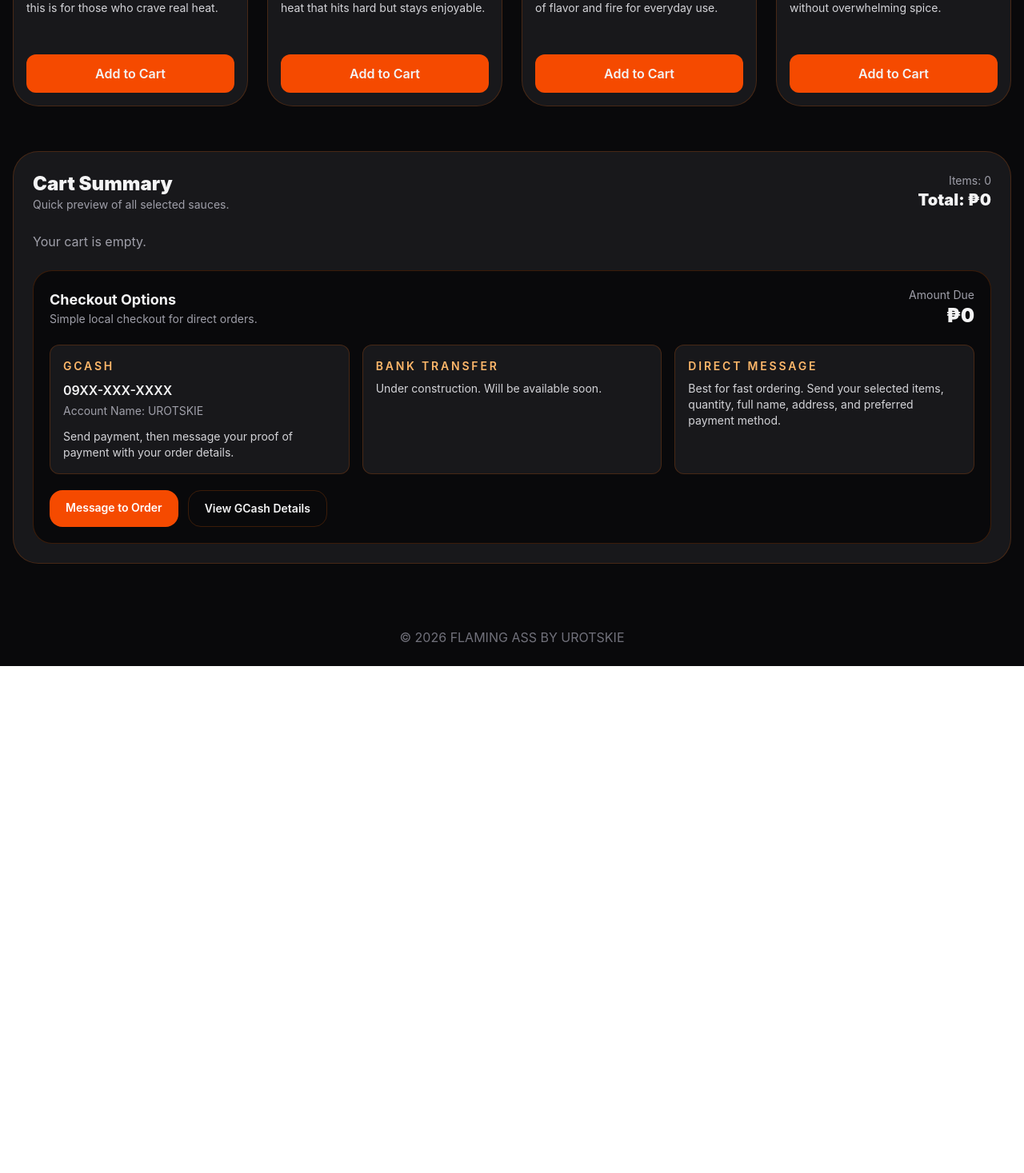
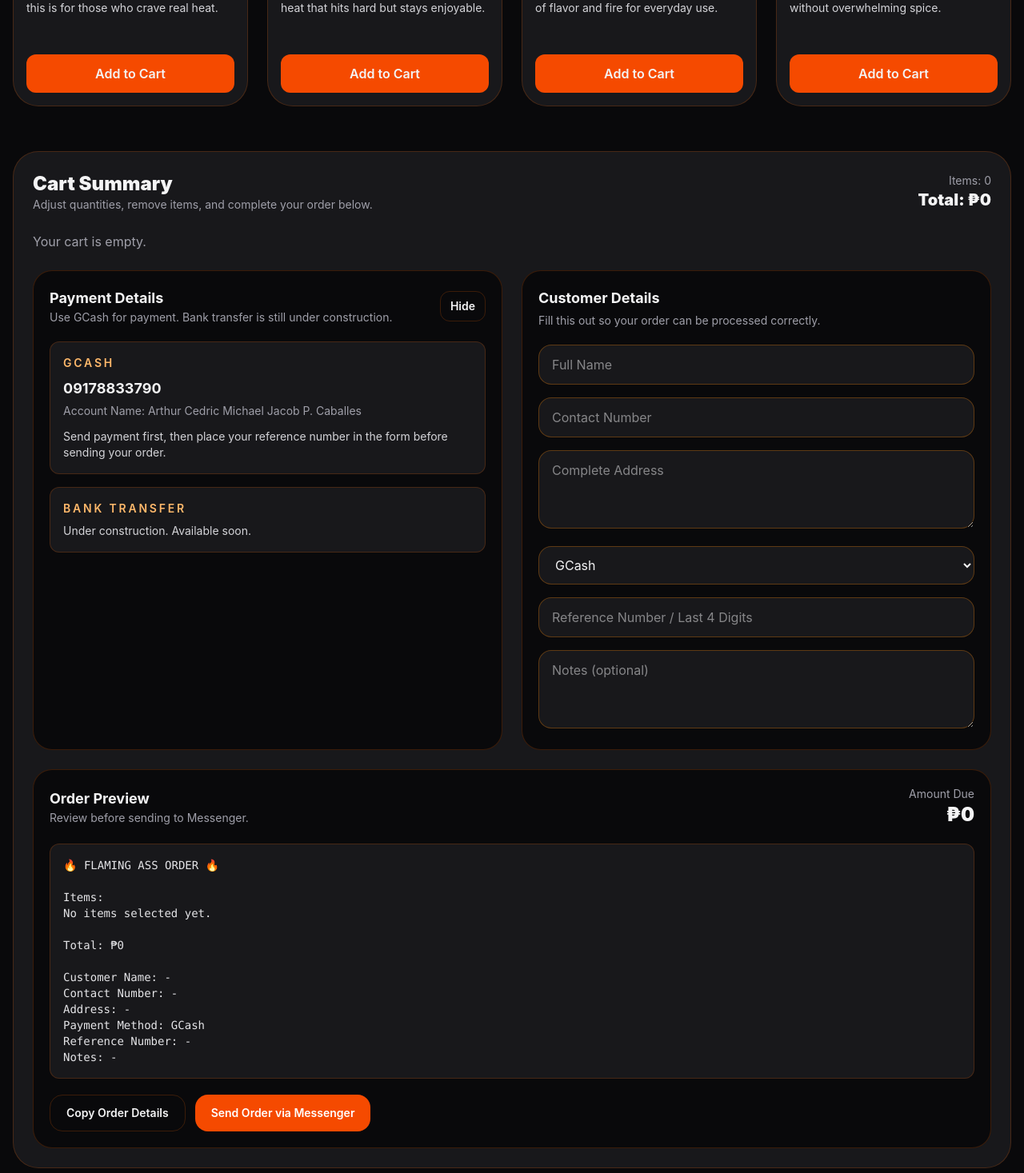
Before and after one commit to urotskie/flaming-ass-website, a React (Vite) app: page / in a window 1280 px wide. Shown: the part 1330-2797 px from the top of the page at 80% size. Before the commit the page ends 2163 px from the top, so only its background shows below. Built offline with nearby package versions, Linux system fonts and the light colour scheme.

Commit message:
add cart controls and checkout section

```diff
--- a/src/App.jsx
+++ b/src/App.jsx
@@ -1,9 +1,21 @@
-import { useState } from "react";
+import { useMemo, useState } from "react";
 import logo from "./assets/logo.png";
 import banner from "./assets/banner.png";
 
 export default function SmallBusinessEcommerceWebsite() {
   const [cartItems, setCartItems] = useState([]);
+  const [customerName, setCustomerName] = useState("");
+  const [contactNumber, setContactNumber] = useState("");
+  const [address, setAddress] = useState("");
+  const [paymentMethod, setPaymentMethod] = useState("GCash");
+  const [referenceNumber, setReferenceNumber] = useState("");
+  const [notes, setNotes] = useState("");
+  const [showPaymentDetails, setShowPaymentDetails] = useState(true);
+
+  const gcashNumber = "09178833790";
+  const gcashName = "Arthur Cedric Michael Jacob P. Caballes";
+  const messengerLink =
+    "https://business.facebook.com/latest/inbox/messenger?asset_id=1096704086852722";
 
   const products = [
     {
@@ -51,13 +63,11 @@ export default function SmallBusinessEcommerceWebsite() {
   const addToCart = (product) => {
     setCartItems((current) => {
       const existing = current.find((item) => item.id === product.id);
-
       if (existing) {
         return current.map((item) =>
           item.id === product.id ? { ...item, quantity: item.quantity + 1 } : item
         );
       }
-
       return [...current, { ...product, quantity: 1 }];
     });
   };
@@ -84,29 +94,79 @@ export default function SmallBusinessEcommerceWebsite() {
     setCartItems((current) => current.filter((item) => item.id !== productId));
   };
 
-  const totalCartItems = cartItems.reduce((sum, item) => sum + item.quantity, 0);
-  const totalCartPrice = cartItems.reduce(
-    (sum, item) => sum + item.price * item.quantity,
-    0
+  const totalCartItems = useMemo(
+    () => cartItems.reduce((sum, item) => sum + item.quantity, 0),
+    [cartItems]
   );
+
+  const totalCartPrice = useMemo(
+    () => cartItems.reduce((sum, item) => sum + item.price * item.quantity, 0),
+    [cartItems]
+  );
+
+  const orderSummary = useMemo(() => {
+    if (cartItems.length === 0) return "No items selected yet.";
+
+    return cartItems
+      .map(
+        (item) =>
+          `${item.quantity}x ${item.name} - ₱${item.price * item.quantity}`
+      )
+      .join("\n");
+  }, [cartItems]);
+
+  const orderMessage = useMemo(() => {
+    return `🔥 FLAMING ASS ORDER 🔥\n\nItems:\n${orderSummary}\n\nTotal: ₱${totalCartPrice}\n\nCustomer Name: ${customerName || "-"}\nContact Number: ${contactNumber || "-"}\nAddress: ${address || "-"}\nPayment Method: ${paymentMethod}\nReference Number: ${referenceNumber || "-"}\nNotes: ${notes || "-"}`;
+  }, [
+    orderSummary,
+    totalCartPrice,
+    customerName,
+    contactNumber,
+    address,
+    paymentMethod,
+    referenceNumber,
+    notes,
+  ]);
+
+  const copyOrderMessage = async () => {
+    try {
+      await navigator.clipboard.writeText(orderMessage);
+      alert("Order details copied. You can now paste it in Messenger.");
+    } catch (error) {
+      alert("Copy failed. Please copy the message manually from the preview.");
+    }
+  };
+
+  const handleMessengerCheckout = () => {
+    if (cartItems.length === 0) {
+      alert("Your cart is empty.");
+      return;
+    }
+
+    if (!customerName || !contactNumber || !address) {
+      alert("Please fill in your name, contact number, and address first.");
+      return;
+    }
+
+    const encodedMessage = encodeURIComponent(orderMessage);
+    window.open(`${messengerLink}&text=${encodedMessage}`, "_blank");
+  };
 
   return (
     <div className="min-h-screen bg-zinc-950 text-zinc-100">
       <header className="sticky top-0 z-50 border-b border-orange-500/20 bg-zinc-950/90 backdrop-blur">
-        <div className="mx-auto flex max-w-7xl items-center justify-between px-4 py-4 sm:px-6 lg:px-8 gap-4">
-          <div>
+        <div className="mx-auto flex max-w-7xl items-center justify-between gap-4 px-4 py-4 sm:px-6 lg:px-8">
           <div className="flex items-center gap-3">
             <img
               src={logo}
               alt="Flaming Ass logo"
-                className="h-12 w-12 rounded-full object-cover border border-orange-500/30"
+              className="h-12 w-12 rounded-full border border-orange-500/30 object-cover"
             />
             <div>
               <h1 className="text-xl font-black tracking-tight sm:text-2xl">
                 FLAMING ASS
               </h1>
               <p className="text-xs text-zinc-400 sm:text-sm">BY UROTSKIE</p>
-              </div>
             </div>
           </div>
 
@@ -144,7 +204,7 @@ export default function SmallBusinessEcommerceWebsite() {
             </div>
 
             <div className="relative">
-              <div className="rounded-[2rem] border border-orange-500/20 bg-zinc-900 p-4 shadow-2xl relative overflow-hidden">
+              <div className="relative overflow-hidden rounded-[2rem] border border-orange-500/20 bg-zinc-900 p-4 shadow-2xl">
                 <img
                   src={banner}
                   alt="Hot sauce"
@@ -153,7 +213,7 @@ export default function SmallBusinessEcommerceWebsite() {
                 <img
                   src={logo}
                   alt="watermark"
-                  className="absolute right-5 bottom-5 w-24 opacity-20"
+                  className="absolute bottom-5 right-5 w-24 opacity-20"
                 />
               </div>
             </div>
@@ -182,7 +242,7 @@ export default function SmallBusinessEcommerceWebsite() {
                   <img
                     src={product.image}
                     alt={product.name}
-                    className="h-64 w-full object-cover rounded-xl"
+                    className="h-64 w-full rounded-xl object-cover"
                   />
 
                   <div className="mt-3 flex items-start justify-between gap-3">
@@ -190,14 +250,14 @@ export default function SmallBusinessEcommerceWebsite() {
                     <p className="text-lg font-black">₱{product.price}</p>
                   </div>
 
-                  <h4 className="mt-2 font-bold text-xl leading-tight">{product.name}</h4>
-                  <p className="text-sm text-zinc-300 mt-3 min-h-[112px]">
+                  <h4 className="mt-2 text-xl font-bold leading-tight">{product.name}</h4>
+                  <p className="mt-3 min-h-[112px] text-sm text-zinc-300">
                     {product.description}
                   </p>
 
                   <button
                     onClick={() => addToCart(product)}
-                    className="mt-4 w-full bg-orange-600 py-3 rounded-xl font-semibold transition hover:opacity-90"
+                    className="mt-4 w-full rounded-xl bg-orange-600 py-3 font-semibold transition hover:opacity-90"
                   >
                     {inCart ? `Add More (${inCart.quantity})` : "Add to Cart"}
                   </button>
@@ -213,7 +273,7 @@ export default function SmallBusinessEcommerceWebsite() {
               <div>
                 <h4 className="text-2xl font-black">Cart Summary</h4>
                 <p className="text-sm text-zinc-400">
-                  Quick preview of all selected sauces.
+                  Adjust quantities, remove items, and complete your order below.
                 </p>
               </div>
               <div className="text-left sm:text-right">
@@ -274,12 +334,108 @@ export default function SmallBusinessEcommerceWebsite() {
               )}
             </div>
 
+            <div className="mt-6 grid gap-6 lg:grid-cols-[1fr_1fr]">
+              <div className="rounded-[1.5rem] border border-orange-500/20 bg-zinc-950 p-5">
+                <div className="flex items-center justify-between gap-3">
+                  <div>
+                    <h5 className="text-lg font-bold">Payment Details</h5>
+                    <p className="text-sm text-zinc-400">
+                      Use GCash for payment. Bank transfer is still under construction.
+                    </p>
+                  </div>
+                  <button
+                    onClick={() => setShowPaymentDetails((value) => !value)}
+                    className="rounded-xl border border-orange-500/20 px-3 py-2 text-sm font-semibold hover:bg-zinc-900"
+                  >
+                    {showPaymentDetails ? "Hide" : "Show"}
+                  </button>
+                </div>
+
+                {showPaymentDetails && (
+                  <div className="mt-5 space-y-4">
+                    <div className="rounded-xl border border-orange-500/20 bg-zinc-900 p-4">
+                      <p className="text-sm font-semibold uppercase tracking-[0.2em] text-orange-300">
+                        GCash
+                      </p>
+                      <p className="mt-2 text-lg font-bold">{gcashNumber}</p>
+                      <p className="mt-1 text-sm text-zinc-400">Account Name: {gcashName}</p>
+                      <p className="mt-3 text-sm text-zinc-300">
+                        Send payment first, then place your reference number in the form before sending your order.
+                      </p>
+                    </div>
+
+                    <div className="rounded-xl border border-orange-500/20 bg-zinc-900 p-4">
+                      <p className="text-sm font-semibold uppercase tracking-[0.2em] text-orange-300">
+                        Bank Transfer
+                      </p>
+                      <p className="mt-2 text-sm text-zinc-300">
+                        Under construction. Available soon.
+                      </p>
+                    </div>
+                  </div>
+                )}
+              </div>
+
+              <div className="rounded-[1.5rem] border border-orange-500/20 bg-zinc-950 p-5">
+                <h5 className="text-lg font-bold">Customer Details</h5>
+                <p className="mt-1 text-sm text-zinc-400">
+                  Fill this out so your order can be processed correctly.
+                </p>
+
+                <div className="mt-5 space-y-4">
+                  <input
+                    type="text"
+                    value={customerName}
+                    onChange={(e) => setCustomerName(e.target.value)}
+                    placeholder="Full Name"
+                    className="w-full rounded-2xl border border-orange-400/30 bg-zinc-900 px-4 py-3 outline-none transition focus:border-orange-400"
+                  />
+                  <input
+                    type="text"
+                    value={contactNumber}
+                    onChange={(e) => setContactNumber(e.target.value)}
+                    placeholder="Contact Number"
+                    className="w-full rounded-2xl border border-orange-400/30 bg-zinc-900 px-4 py-3 outline-none transition focus:border-orange-400"
+                  />
+                  <textarea
+                    rows={3}
+                    value={address}
+                    onChange={(e) => setAddress(e.target.value)}
+                    placeholder="Complete Address"
+                    className="w-full rounded-2xl border border-orange-400/30 bg-zinc-900 px-4 py-3 outline-none transition focus:border-orange-400"
+                  />
+                  <select
+                    value={paymentMethod}
+                    onChange={(e) => setPaymentMethod(e.target.value)}
+                    className="w-full rounded-2xl border border-orange-400/30 bg-zinc-900 px-4 py-3 outline-none transition focus:border-orange-400"
+                  >
+                    <option>GCash</option>
+                    <option>Bank Transfer</option>
+                  </select>
+                  <input
+                    type="text"
+                    value={referenceNumber}
+                    onChange={(e) => setReferenceNumber(e.target.value)}
+                    placeholder="Reference Number / Last 4 Digits"
+                    className="w-full rounded-2xl border border-orange-400/30 bg-zinc-900 px-4 py-3 outline-none transition focus:border-orange-400"
+                  />
+                  <textarea
+                    rows={3}
+                    value={notes}
+                    onChange={(e) => setNotes(e.target.value)}
+                    placeholder="Notes (optional)"
+                    className="w-full rounded-2xl border border-orange-400/30 bg-zinc-900 px-4 py-3 outline-none transition focus:border-orange-400"
+                  />
+                </div>
+              </div>
+            </div>
+
             <div className="mt-6 rounded-[1.5rem] border border-orange-500/20 bg-zinc-950 p-5">
               <div className="flex flex-col gap-3 sm:flex-row sm:items-center sm:justify-between">
                 <div>
-                  <h5 className="text-lg font-bold">Checkout Options</h5>
+                  <h5 className="text-lg font-bold">Order Preview</h5>
                   <p className="text-sm text-zinc-400">
-                    Simple local checkout for direct orders.
+                    Review before sending to Messenger.
                   </p>
                 </div>
                 <div className="text-left sm:text-right">
@@ -288,42 +444,22 @@ export default function SmallBusinessEcommerceWebsite() {
                 </div>
               </div>
 
-              <div className="mt-5 grid gap-4 md:grid-cols-3">
-                <div className="rounded-xl border border-orange-500/20 bg-zinc-900 p-4">
-                  <p className="text-sm font-semibold uppercase tracking-[0.2em] text-orange-300">GCash</p>
-                  <p className="mt-2 font-semibold">09XX-XXX-XXXX</p>
-                  <p className="mt-1 text-sm text-zinc-400">Account Name: UROTSKIE</p>
-                  <p className="mt-3 text-sm text-zinc-300">
-                    Send payment, then message your proof of payment with your order details.
-                  </p>
-                </div>
-
-                <div className="rounded-xl border border-orange-500/20 bg-zinc-900 p-4">
-                  <p className="text-sm font-semibold uppercase tracking-[0.2em] text-orange-300">Bank Transfer</p>
-                  <p className="mt-2 text-sm text-zinc-300">
-                    Under construction. Will be available soon.
-                  </p>
-                </div>
-
-                <div className="rounded-xl border border-orange-500/20 bg-zinc-900 p-4">
-                  <p className="text-sm font-semibold uppercase tracking-[0.2em] text-orange-300">Direct Message</p>
-                  <p className="mt-2 text-sm text-zinc-300">
-                    Best for fast ordering. Send your selected items, quantity, full name, address, and preferred payment method.
-                  </p>
-                </div>
-              </div>
+              <pre className="mt-5 whitespace-pre-wrap rounded-xl border border-orange-500/20 bg-zinc-900 p-4 text-sm text-zinc-200">
+                {orderMessage}
+              </pre>
 
               <div className="mt-5 flex flex-wrap gap-3">
-                <a
-                  href="https://m.me/flamingassbyurotskie"
-                  target="_blank"
-                  rel="noreferrer"
+                <button
+                  onClick={copyOrderMessage}
+                  className="rounded-2xl border border-orange-500/20 px-5 py-3 text-sm font-semibold text-zinc-100 hover:bg-zinc-900"
+                >
+                  Copy Order Details
+                </button>
+                <button
+                  onClick={handleMessengerCheckout}
                   className="rounded-2xl bg-orange-600 px-5 py-3 text-sm font-semibold text-white hover:opacity-90"
                 >
-                  Message to Order
-                </a>
-                <button className="rounded-2xl border border-orange-500/20 px-5 py-3 text-sm font-semibold text-zinc-100 hover:bg-zinc-900">
-                  View GCash Details
+                  Send Order via Messenger
                 </button>
               </div>
             </div>
@@ -331,7 +467,7 @@ export default function SmallBusinessEcommerceWebsite() {
         </section>
       </main>
 
-      <footer className="text-center text-zinc-500 py-6">
+      <footer className="py-6 text-center text-zinc-500">
         © 2026 FLAMING ASS BY UROTSKIE
       </footer>
     </div>
```
Lines whose indentation alone changed are shown as unchanged.
